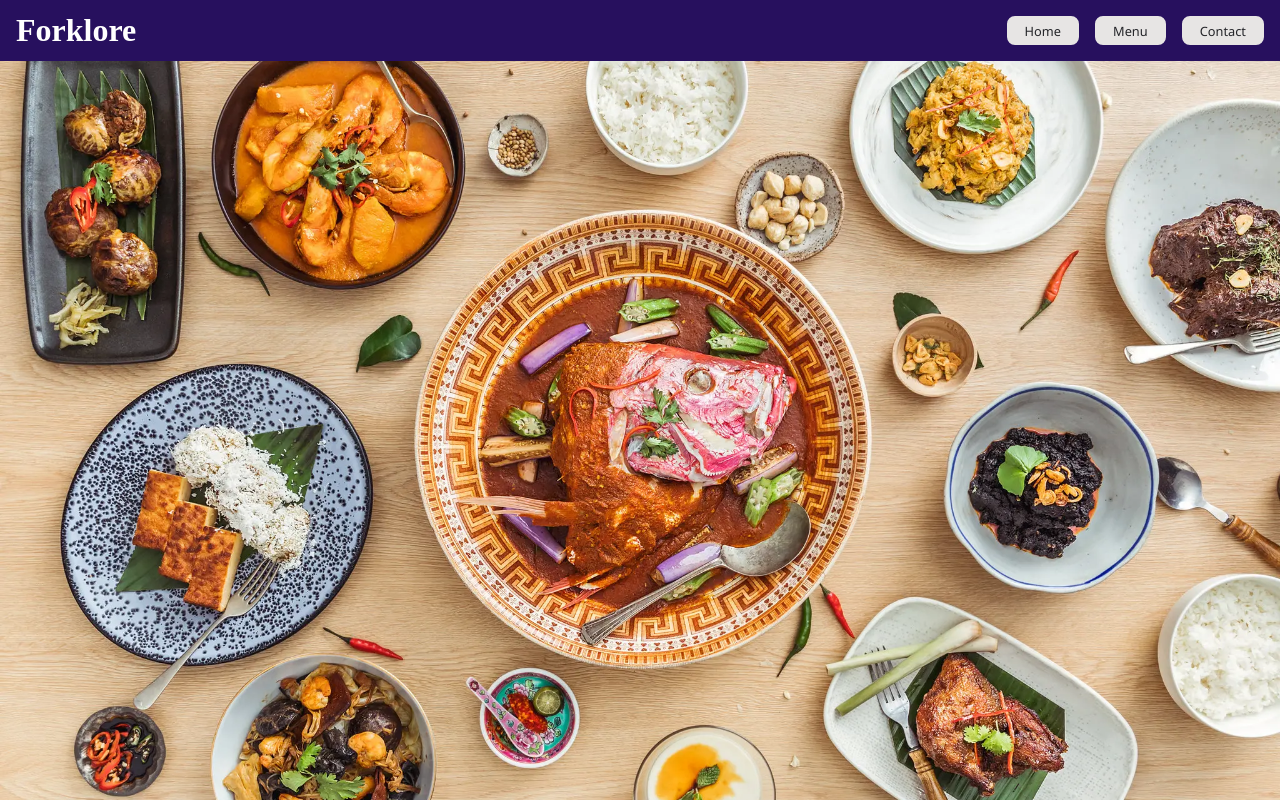
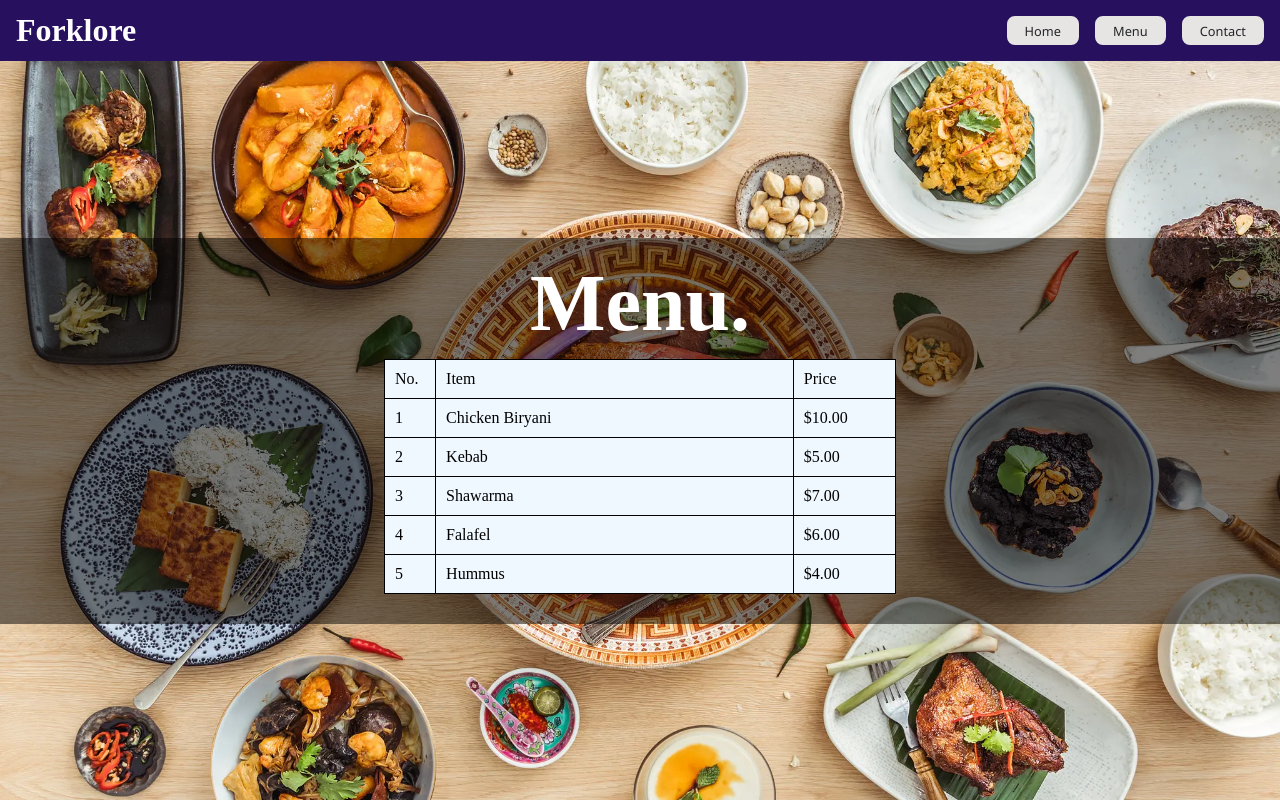
Before and after one commit to sparsh-kamat/RestaurantPageUsingWebpack, a website built with webpack: page src/index.html in a window 1280 px wide. Both pictures are taken after a click on the button "Menu". Built offline with nearby package versions, Linux system fonts and the light colour scheme.

Commit message:
Deploy ready

```diff
--- a/package.json
+++ b/package.json
@@ -5,7 +5,7 @@
   "main": "index.js",
   "scripts": {
     "test": "echo \"Error: no test specified\" && exit 1",
-    "build": "npx webpack build --config webpack.production.js",
+    "produce": "npx webpack build --watch --config webpack.production.js",
     "watch": "npx webpack --watch --config webpack.development.js",
     "start": "npx webpack serve --open --config webpack.development.js",
     "gh-pages-deploy": "npm run build && git add . && git commit -m 'Deploy to gh-pages' && git subtree push --prefix dist origin gh-pages"
--- a/src/contact/contact.css
+++ b/src/contact/contact.css
@@ -0,0 +1,26 @@
+
+#contact{
+    display: flex;
+    flex-direction: column;
+    align-items: center;
+    justify-content: center;
+    border-radius: 5px;
+    padding: 10px;
+    width: 100%;
+    height: auto;
+    background-color: rgba(0, 0, 0, 0.5);
+}
+
+h2 {
+    text-align: center;
+    color: white;
+    font-size: 5rem;
+    margin: 10px;
+}
+
+p {
+    font-size: 1.5rem;
+    color: #ffffff;
+    text-align: center;
+    width: 70%;
+}
--- a/src/contact/contact.js
+++ b/src/contact/contact.js
@@ -1,5 +1,21 @@
 import './contact.css';
 
-function createContact() {}
+function createContact() {
+
+    const contact = document.createElement('div');
+    contact.id = 'contact';
+
+    const h2 = document.createElement('h2');
+    h2.textContent = 'Contact Us';
+    contact.appendChild(h2);
+
+    const p = document.createElement('p');
+    p.textContent = 'We are located at 123 Forklore Street, Forklore City, Forklore Country. You can reach us at 123-456-7890 or email us at forklore@gmail.com';
+
+    contact.appendChild(p);
+
+    return contact;
+}
+
 
 export default createContact;
--- a/src/index.js
+++ b/src/index.js
@@ -1,6 +1,6 @@
-import createHome from './home/home';
-import createMenu from './menu/menu';
-import createContact from './contact/contact';
+import createHome from './home/home.js';
+import createMenu from './menu/menu.js';
+import createContact from './contact/contact.js';
 
 
 const buttons = document.querySelectorAll('button');
@@ -25,4 +25,5 @@ buttons.forEach((button) => {
     });
 });
 
-content.appendChild(createMenu());
+
+content.appendChild(createContact());
--- a/src/menu/menu.css
+++ b/src/menu/menu.css
@@ -0,0 +1,51 @@
+#content {
+
+    align-items: center;
+    height: auto;
+}
+
+#menu {
+    display: flex;
+    flex-direction: column;
+    align-items: center;
+    justify-content: center;
+    border-radius: 5px;
+    padding: 10px;
+    width: 100%;
+    height: auto;
+    background-color: rgba(0, 0, 0, 0.5);
+}
+
+h2 {
+    text-align: center;
+    color: white;
+    font-size: 5rem;
+    margin: 10px;
+}
+
+table {
+    width: 40%;
+    border-collapse: collapse;
+    margin-bottom: 20px;
+}
+
+td{
+    border: 1px solid black;
+    padding: 10px;
+    background-color: aliceblue
+}
+
+td:first-child {
+    width: 10%;
+    text-align: left;
+}
+
+ td:nth-child(2) {
+    width: 70%;
+    text-align: left;
+}
+
+ td:last-child {
+    width: 20%;
+    text-align: left;
+}
--- a/src/menu/menu.js
+++ b/src/menu/menu.js
@@ -1,7 +1,52 @@
 import './menu.css';
 
+// create object food with name and price insert random ancient food item
+const food = [
+    { name: 'Chicken Biryani', price: '$10.00' },
+    { name: 'Kebab', price: '$5.00' },
+    { name: 'Shawarma', price: '$7.00' },
+    { name: 'Falafel', price: '$6.00' },
+    { name: 'Hummus', price: '$4.00'},
+];
+
 function createMenu() {
+    const menu = document.createElement('div');
+    menu.id = 'menu';
 
+    const h2 = document.createElement('h2');
+    h2.textContent = 'Menu.';
+    menu.appendChild(h2);
+
+    const table = document.createElement('table');
+    const th = document.createElement('tr');
+    const td1 = document.createElement('td');
+    td1.textContent = 'No.';
+    const td2 = document.createElement('td');
+    td2.textContent = 'Item';
+    const td3 = document.createElement('td');
+    td3.textContent = 'Price';
+    th.appendChild(td1);
+    th.appendChild(td2);
+    th.appendChild(td3);
+    table.appendChild(th);
+
+    food.forEach((item, index) => {
+        const tr = document.createElement('tr');
+        const td1 = document.createElement('td');
+        td1.textContent = index + 1;
+        const td2 = document.createElement('td');
+        td2.textContent = item.name;
+        const td3 = document.createElement('td');
+        td3.textContent = item.price;
+        tr.appendChild(td1);
+        tr.appendChild(td2);
+        tr.appendChild(td3);
+        table.appendChild(tr);
+    });
+
+    menu.appendChild(table);
+
+    return menu;
 }
 
 export default createMenu;
```
Also changed, not shown: src/home/home.js (+0 -9 lines), dist/main.bundle.js, src/index.html (line endings or trailing spaces).
